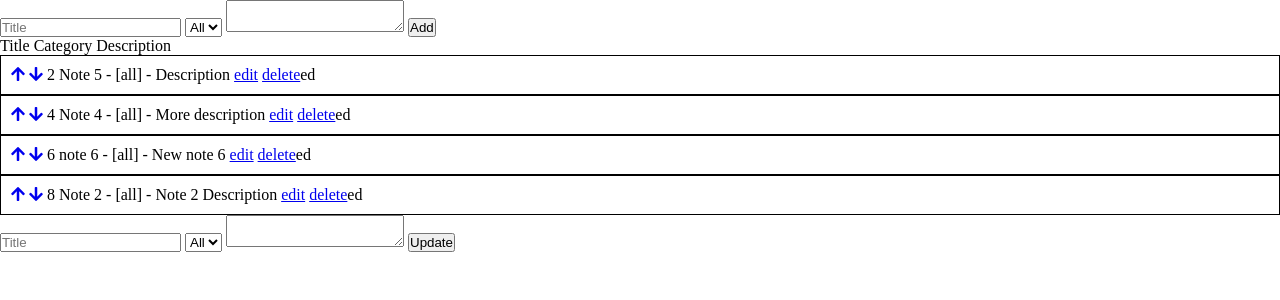
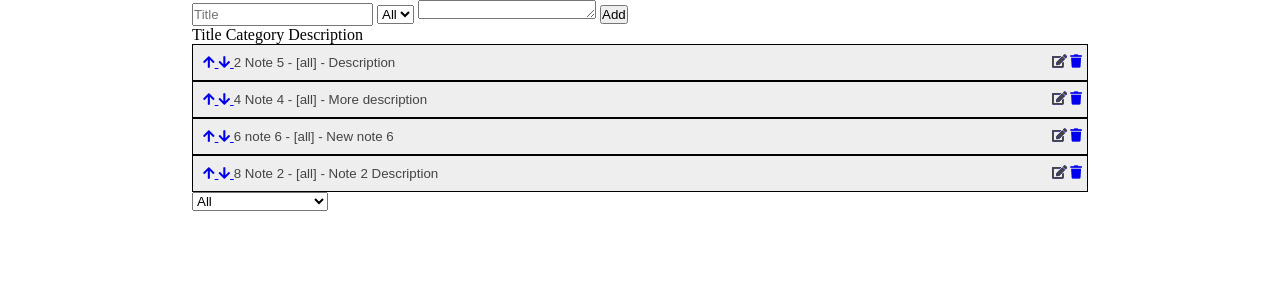
Before and after one commit to alexege/noteApp, a Django app: template apps/note_app/templates/note_app/index.html in a window 1280 px wide. Shown: the top 300 px of the page. Run offline with Django 3.2, Linux system fonts and the light colour scheme; the template is opened without the code that fills it: values that come from a table or form of the project are taken from there, others are empty; data comes from the database, SQL or seed files in the repository; both versions use the stored data as it was before the commit; tables that the repository leaves empty hold one stand-in row (values such as "Sample post"); parts of the project's set-up code (start-up, migrations or seed data) failed here and were passed over; some libraries are stand-ins or nearby versions.

Commit message:
Added note_comments and edit functionality

```diff
--- a/apps/note_app/models.py
+++ b/apps/note_app/models.py
@@ -15,7 +15,7 @@ class NoteComment(models.Model):
     created_at = models.DateTimeField(auto_now_add=True)
     updated_at = models.DateTimeField(auto_now=True)
 
-    comments = models.ForeignKey(Note, related_name="comments")
+    # comments = models.ForeignKey(Note, related_name="comments")
 
 class Category(models.Model):
     name = models.CharField(max_length=255)
--- a/apps/note_app/static/note_app/css/style.css
+++ b/apps/note_app/static/note_app/css/style.css
@@ -1,13 +1,80 @@
 * {
     margin: 0;
     padding: 0;
+}
+
+.wrapper {
+    width: 70vw;
+    margin: 0 auto;
 }
 
 #edit_form {
     display: none;
 }
 
+#title_input {
+    height: 19px;
+}
+
+#content_input {
+    height: 19px;
+    box-sizing: border-box;
+}
+
 .note {
     border: 1px solid black;
     padding: 10px;
+    position: relative;
 }
+
+.fa-edit {
+    position: absolute;
+    right: 20px;
+}
+
+.fa-trash {
+    position: absolute;
+    right: 5px;
+}
+
+
+
+
+/* Style the buttons that are used to open and close the accordion panel */
+.accordion {
+    background-color: #eee;
+    color: #444;
+    cursor: pointer;
+    /* padding: 18px; */
+    width: 100%;
+    text-align: left;
+    border: none;
+    outline: none;
+    transition: 0.4s;
+  }
+
+  /* Add a background color to the button if it is clicked on (add the .active class with JS), and when you move the mouse over it (hover) */
+  .active, .accordion:hover {
+    background-color: #ccc;
+  }
+
+  /* Style the accordion panel. Note: hidden by default */
+  .panel {
+    /* padding: 0 18px; */
+    padding: 10px;
+    background-color: white;
+    border: 1px solid black;
+    display: none;
+    overflow: hidden;
+  }
+
+  .panel ul form {
+      display: none;
+  }
+
+  .panel ul li {
+      position: relative;
+      white-space: pre-wrap;
+      border-top: 2px solid black;
+      margin-top: 10px;
+  }
--- a/apps/note_app/static/note_app/js/script.js
+++ b/apps/note_app/static/note_app/js/script.js
@@ -1,24 +1,109 @@
-function edit_note(){
-    console.log(this.innerHTML())
+// var acc = document.getElementsByClassName("accordion");
+// var i;
+
+// for (i = 0; i < acc.length; i++) {
+//   acc[i].addEventListener("click", function() {
+//     /* Toggle between adding and removing the "active" class,
+//     to highlight the button that controls the panel */
+//     this.classList.toggle("active");
+
+//     /* Toggle between hiding and showing the active panel */
+//     var panel = this.nextElementSibling;
+//     if (panel.style.display === "block") {
+//       panel.style.display = "none";
+//     } else {
+//       panel.style.display = "block";
+//     }
+//   });
+// }
+
+
+function edit_note(ele){
+    var current_note = ele.parentElement;
+    console.log(ele.parentElement.getAttribute('id'))
+
+    var note_title = document.createElement("input");
+    note_title.setAttribute('name','note_title');
+    note_title.setAttribute('value', current_note.getAttribute('title'))
+    note_title.setAttribute('name', 'title');
+
+    var note_content = document.createElement("input");
+    note_content.setAttribute('value', current_note.getAttribute('content'))
+    note_content.setAttribute('name', 'content');
+
+    var edit_form = document.createElement("form");
+    edit_form.setAttribute('method','POST');
+    edit_form.setAttribute('action','note/update/' + current_note.getAttribute('id'));
+
+    var update_button = document.createElement("button");
+    update_button.setAttribute("value", "update")
+    update_button.innerText = "Update"
+
+    // edit_form.append("{% csrf_token %}"|safe);
+    var csrf = document.getElementById('csrf');
+    var cloned_csrf = csrf.cloneNode(true);
+    edit_form.append(cloned_csrf);
+    edit_form.append(note_title);
+    edit_form.append(note_content);
+    edit_form.append(update_button);
+
+    var replaceBody = document.querySelector('note_content')
+
+    current_note.append(edit_form);
+    // var theDiv = document.getElementById("<ID_OF_THE_DIV>");
+    // var content = document.createTextNode("<YOUR_CONTENT>");
+    // theDiv.appendChild(content);
 }
 
-// $(document).ready(function(){
-//     var mousedown = false;
-//     var mousedown_timer = '';
-//     $('#button').mousedown(function(e) {
-//         mousedown = true;
-//         $('#log').text('mousedown...');
-//         mousedown_timer = setTimeout(function () {
-//             if(mousedown) {
-//                 console.log(this)
-//                 $('#edit_form').css({"display":"block"});
-//                 $('#log').text('1 second');
-//             }
-//         }, 1000);
-//     }).mouseup(function(e) {
-//         mousedown = false;
-//         clearTimeout(mousedown_timer);
-//         $('#log').text('aborted');
-//     });
+function toggleEdit(note_comment_id){
+    console.log("Toggling Edit");
+    console.log(note_comment_id);
+    var parent = document.getElementById('note_comment_' + note_comment_id);
+    if (parent.nextElementSibling.style.display === "none") {
+        parent.style.display = "none";
+        parent.nextElementSibling.style.display = "block";
+    } else {
+        parent.style.display = "block";
+        parent.nextElementSibling.style.display = "none";
+    }
+}
 
-// })
+$(document).ready(function(){
+
+    var acc = document.getElementsByClassName("accordion");
+    console.log(acc.length);
+    var i;
+
+    for (i = 0; i < acc.length; i++) {
+    acc[i].addEventListener("click", function() {
+        /* Toggle between adding and removing the "active" class,
+        to highlight the button that controls the panel */
+        this.classList.toggle("active");
+
+        /* Toggle between hiding and showing the active panel */
+        var panel = this.nextElementSibling;
+        if (panel.style.display === "block") {
+        panel.style.display = "none";
+        } else {
+        panel.style.display = "block";
+        }
+    });
+    }
+
+
+    // AutoSize TextAreas
+    var textarea = document.querySelector('textarea');
+
+    textarea.addEventListener('keydown', autosize);
+
+    function autosize(){
+    var el = this;
+    setTimeout(function(){
+        el.style.cssText = 'height:auto; padding:0';
+        // for box-sizing other than "content-box" use:
+        // el.style.cssText = '-moz-box-sizing:content-box';
+        el.style.cssText = 'height:' + el.scrollHeight + 'px';
+    },0);
+    }
+
+});
--- a/apps/note_app/templates/note_app/index.html
+++ b/apps/note_app/templates/note_app/index.html
@@ -14,53 +14,110 @@
 <body>
     <div class="wrapper">
 
+
+
+            <!-- <button class="accordion">Section 1</button>
+            <div class="panel">
+              <p>Lorem ipsum...</p>
+            </div>
+
+            <button class="accordion">Section 2</button>
+            <div class="panel">
+              <p>Lorem ipsum...</p>
+            </div> -->
+
+            <!-- <button class="accordion">Section 3</button>
+            <div class="panel">
+              <p>Lorem ipsum...</p>
+            </div> -->
+
+
     <form action="/note/add" method="POST">
         {% csrf_token %}
-        <input type="text" name="title" placeholder="Title">
+        <input type="text" name="title" placeholder="Title" id="title_input">
         <select name="category">
             <option value="all">All</option>
             {% for category in list_of_categories %}
                 <option value="cat1"></option>
             {% endfor %}
         </select>
-        <textarea name="content"></textarea>
+        <textarea name="content" id="content_input"></textarea>
         <button>Add</button>
     </form>
 
     <p>Title Category Description</p>
     {% for note in all_notes %}
-        <p id="button" class="note"><a href="/note/move_up/{{note.id}}"><i class="fas fa-arrow-up"></i></a> <a href="/note/move_down/{{note.id}}"><i class="fas fa-arrow-down"></i></a> {{note.id}} {{note.title}} - [{{note.category}}] - {{note.content}} <a href="/note/edit/{{note.id}}">edit</a> <a href="/note/delete/{{note.id}}">delete</a><a onClick="edit_note()">ed</a></p>
+
+    <button class="accordion">
+
+        <p id="{{note.id}}" title="{{note.title}}" content="{{note.content}}" class="note">
+            <a href="/note/move_up/{{note.id}}">
+                <i class="fas fa-arrow-up"></i>
+            </a>
+            <a href="/note/move_down/{{note.id}}">
+                <i class="fas fa-arrow-down"></i>
+            </a>
+            {{note.id}} {{note.title}} - [{{note.category}}] - {{note.content}}
+            <a href="/note/edit/{{note.id}}">
+                <i class="fas fa-edit"></i>
+            </a>
+            <a href="/note/delete/{{note.id}}">
+                <i class="fas fa-trash"></i>
+            </a>
+            <a onClick="edit_note(this)">
+                <i class="fas fa-edit"></i>
+            </a>
+
+        </button>
+        <div class="panel">
+
+            {% for note_comment in list_of_note_comments %}
+                {% if note_comment.parent == note %}
+                <ul>
+                    <li id="note_comment_{{note_comment.id}}">{{note_comment.content}} <a onClick="toggleEdit({{note_comment.id}})"><i class="fas fa-edit"></i></a></li>
+                    <form action="note/edit_note_comment/{{note_comment.id}}" method="POST">
+                        {% csrf_token %}
+                        <textarea name="content" style="width: 100%;">{{note_comment.content}}</textarea>
+                        <!-- <input type="text" name="content" value="{{note_comment.content}}"> -->
+                        <button>Update</button>
+                    </form>
+                </ul>
+                {% endif %}
+            {% endfor %}
+
+            <form action="/note/new_note_comment/{{note.id}}" method="POST">
+                {% csrf_token %}
+                <input type="text" name="content">
+                <button>Add</button>
+            </form>
+        </div>
+
+        </p>
         <form action="/note/update" method="POST" id="edit_form">
             {% csrf_token %}
             <input type="text" name="title" placeholder="Title" value="{{note.title}}">
             <select name="category" value="{{note.category}}">
                 <option value="all">All</option>
                 {% for category in list_of_categories %}
-                    <option value="cat1"></option>
+                    <option value="{{category}}">{{category}}</option>
                 {% endfor %}
             </select>
             <textarea name="content" value="{{note.content}}">{{note.content}}</textarea>
             <button>Update</button>
         </form>
+
     {% endfor %}
 
-
-    <form action="/note/update" method="POST">
-        {% csrf_token %}
-        <input type="text" name="title" placeholder="Title">
+    <span id="csrf">
         <select name="category">
             <option value="all">All</option>
+            <option value="none">None</option>
             {% for category in list_of_categories %}
-                <option value="cat1"></option>
+                <option value="{{category}}">{{category}}</option>
             {% endfor %}
         </select>
-        <textarea name="content"></textarea>
-        <!-- <input type="textarea" name="content" placeholder="Content"> -->
-        <button>Update</button>
-    </form>
-
-    <!-- <button>Press me</button> -->
-    <!-- <div id="log"></div> -->
+        {% csrf_token %}
+    </span>
 
     </div>
 
--- a/apps/note_app/urls.py
+++ b/apps/note_app/urls.py
@@ -4,8 +4,10 @@ urlpatterns = [
     url(r'^$', views.index),
     url(r'^note/add$', views.add_note),
     url(r'^note/edit/(?P<note_id>\d+)$', views.edit_note),
-    url(r'^note/update$', views.update_note),
+    url(r'^note/update/(?P<note_id>\d+)$', views.update_note),
     url(r'^note/delete/(?P<note_id>\d+)$', views.delete_note),
     url(r'^note/move_up/(?P<note_id>\d+)$', views.move_up),
     url(r'^note/move_down/(?P<note_id>\d+)$', views.move_down),
+    url(r'^note/new_note_comment/(?P<note_id>\d+)$', views.add_note_comment),
+    url(r'^note/edit_note_comment/(?P<note_comment_id>\d+)$', views.edit_note_comment)
 ]
```
Also changed, not shown: apps/note_app/views.py (+14 -16 lines), apps/note_app/migrations/0002_remove_notecomment_comments.py (added), db.sqlite3.
